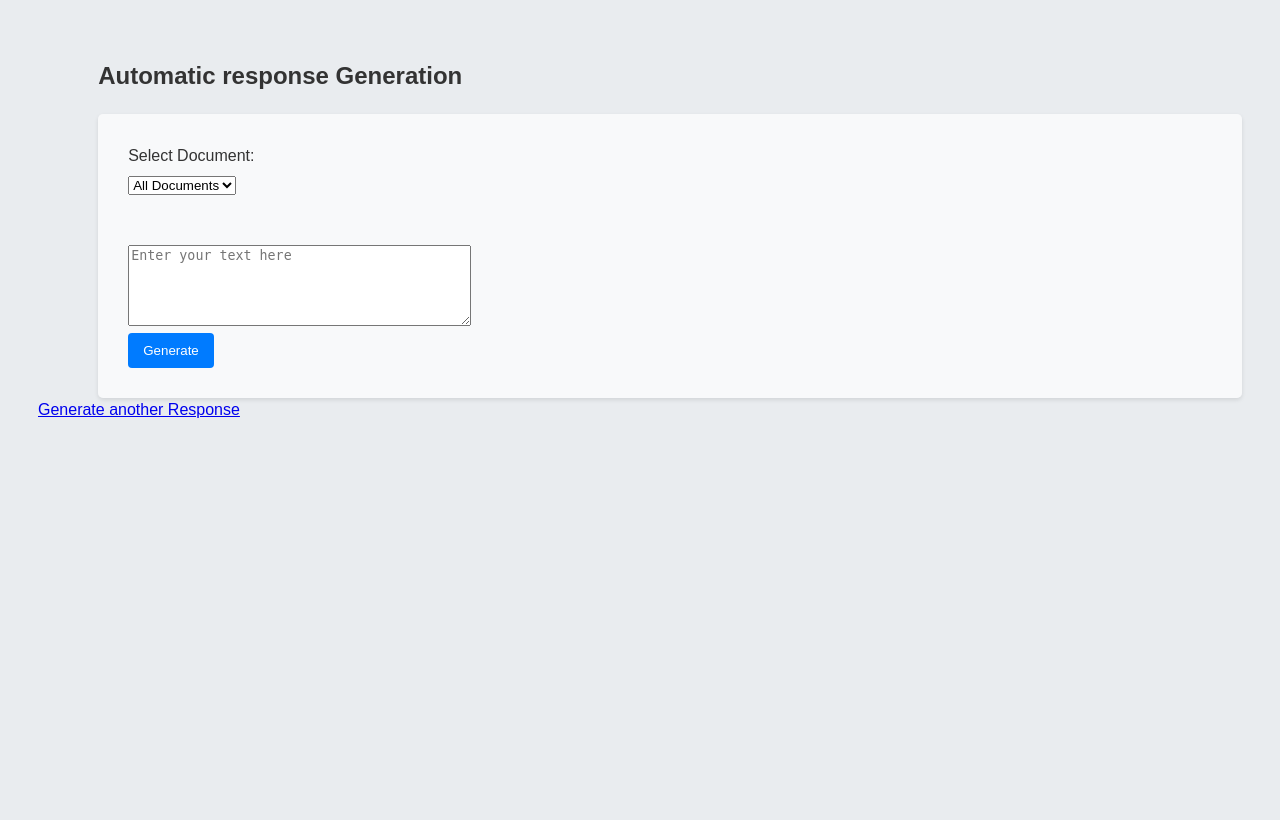
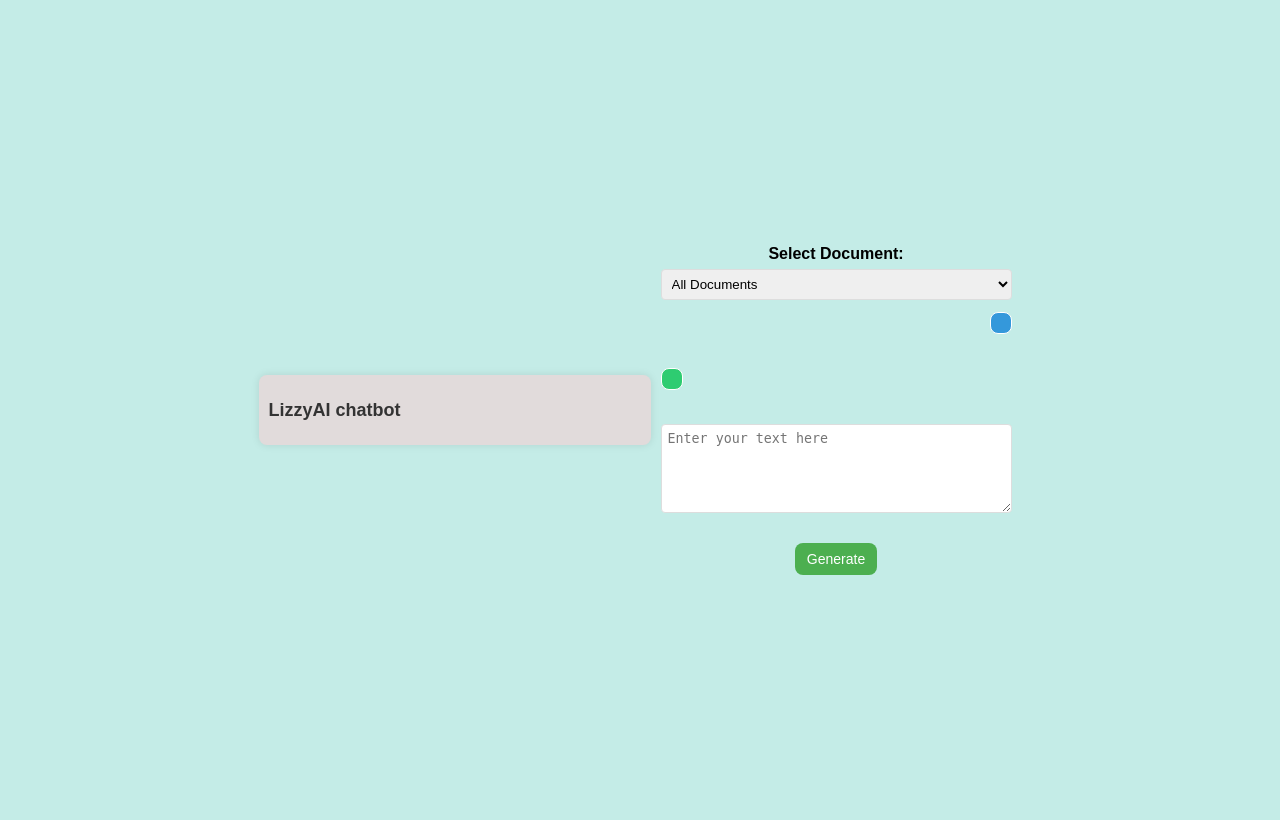
Before and after one commit to merronmuche/RAG_implementation_LizziAI, a Django app: page /contract_app/ in a window 1280 px wide. Before the commit the page ends 418 px from the top, so only its background shows below. Run offline with Django 5.2, Linux system fonts and the light colour scheme; data that the repository does not hold is empty.

Commit message:
improve the UI

```diff
--- a/contract_app/static/contract_app/styles.css
+++ b/contract_app/static/contract_app/styles.css
@@ -1,138 +1,84 @@
-/* Basic Reset */
-* {
-    margin: 5;
-    padding: 5;
+body {
+    font-family: 'Arial', sans-serif;
+    background-color: #c4ece7;
+    margin-top: 10px;
+    margin-right: 20px;
+    margin-bottom: 10px;
+    margin-left: 20px;
+    padding: 10p;
+    display: flex;
+    justify-content: center;
+    align-items: center;
+    height: 100vh;
+}
+
+.container {
+    width: 30%; /* Adjusted container width */
+    background-color: hsl(0, 9%, 87%);
+    padding: 10px;
+    border-radius: 8px;
+    box-shadow: 0 0 8px rgba(0, 0, 0, 0.1);
+}
+
+h2 {
+    color: #333;
+    font-size: 18px;
+}
+
+form {
+    display: flex;
+    flex-direction: column;
+    align-items: center;
+    margin: 10px; /* Adjusted margin */
+}
+
+label {
+    margin-bottom: 6px;
+    font-weight: bold;
+}
+
+select, textarea {
+    width: 100%;
+    padding: 6px;
+    margin-bottom: 12px;
+    border: 1px solid #ddd;
+    border-radius: 4px;
     box-sizing: border-box;
 }
 
-/* Body Styles */
-body {
-    font-family: 'Arial', sans-serif;
-    background-color: #e9ecef;
-    color: #333333;
-    line-height: 1.5;
-    padding: 30px;
+.question, .answer {
+    max-height: 200px;
+    overflow-y: auto;
+    border: 1px solid;
+    padding: 10px;
+    border-radius: 8px;
+    margin-bottom: 16px;
 }
 
-/* Header Styles */
-header {
-    background: #007bff;
-    color: white;
-    padding: 10px 0;
-    text-align: center;
+.question {
+    background-color: #3498db;
+    color: #fff;
+    margin-left: auto;
 }
 
-header h1 {
-    margin: 0;
+.answer {
+    background-color: #2ecc71;
+    color: #fff;
+    margin-right: auto;
 }
 
-/* Navigation Menu Styles */
-nav ul {
-    list-style: none;
-    background-color: #007bff;
-    text-align: center;
-    padding: 10px;
-    margin: 0;
+input[type="submit"] {
+    background-color: #4caf50;
+    color: #fff;
+    padding: 8px 12px;
+    border: none;
+    border-radius: 8px;
+    cursor: pointer;
+    font-size: 14px;
 }
 
-nav ul li {
-    display: inline;
+input[type="submit"]:hover {
+    background-color: #45a049;
 }
 
-nav ul li a {
-    text-decoration: none;
-    color: white;
-    padding: 10px 15px;
-    display: inline-block;
-}
-
-nav ul li a:hover {
-    background-color: #0056b3;
-}
-
-/* Main Content Styles */
-.container {
-    width: 90%;
-    margin: auto;
-    overflow: hidden;
-}
-
-/* Button Styles */
-button {
-    background-color: #28a745;
-    color: white;
-    border: none;
-    padding: 10px 15px;
-    cursor: pointer;
-    border-radius: 4px;
-}
-
-button:hover {
-    background-color: #218838;
-}
-
-/* Form Styles */
-form {
-    background-color: #ffffffad;
-    padding: 30px;
-    border-radius: 5px;
-    margin-left: 5%;
-    box-shadow: 0 2px 4px rgba(0, 0, 0, 0.1);
-}
-
-form label {
-    margin-bottom: 5px;
-    display: block;
-}
-
-form input[type="text"],
-form input[type="email"],
-form input[type="password"] {
-    width: 100%;
-    padding: 8px;
-    margin-bottom: 10px;
-    border: 1px solid #ced4da;
-    border-radius: 4px;
-}
-
-form input[type="submit"] {
-    background-color: #007bff;
-    color: white;
-    border: none;
-    padding: 10px 15px;
-    border-radius: 4px;
-    cursor: pointer;
-}
-
-form input[type="submit"]:hover {
-    background-color: #0056b3;
-}
-
-/* Footer Styles */
-footer {
-    background: #343a40;
-    color: white;
-    text-align: center;
-    padding: 10px 0;
-    margin-top: 20px;
-}
-
-/* Utility Classes */
-.clearfix::after {
-    content: "";
-    display: table;
-    clear: both;
-}
-
-/* Responsive Design */
-@media screen and (max-width: 768px) {
-    .container,
-    nav ul li,
-    nav ul li a {
-        width: 100%;
-    }
-
-    nav ul li {
-        display: block;
-    }
-}
+/* Add your additional styles as needed */
--- a/contract_app/templates/contract_app/generate_response.html
+++ b/contract_app/templates/contract_app/generate_response.html
@@ -9,7 +9,7 @@
 </head>
 <body>
     <div class="container">
-        <h2>Automatic response Generation</h2>
+        <h2>LizzyAI chatbot</h2>
     </div>
 
     <form method="post" action="{% url 'generate_response' %}">
@@ -26,12 +26,12 @@
             </select>
 
             <!-- question -->
-            <div  class="scrollable-paragraph">
+            <div  class="question">
                 {{user_question}}
             </div>
             <!-- generated response display -->
             <br>
-            <div class="scrollable-paragraph">
+            <div class="answer">
                 {{ generated_response }}
             </div>
 
@@ -40,7 +40,5 @@
         <textarea id="input_text" name="input_text" cols="40" rows="5" placeholder="Enter your text here"></textarea><br>
         <input type="submit" value="Generate">
     </form>
-    <a href="{% url 'generate_response' %}">Generate another Response</a>
-
 </body>
 </html>
--- a/contract_app/views.py
+++ b/contract_app/views.py
@@ -31,6 +31,8 @@ def generate_response_with_gpt_turbo(user_question, relevant_text_chunk):
 
 def generate_response(request):
 
+    documents = Document.objects.all()
+
     if request.method == 'POST':
         user_question = request.POST.get('input_text')
         selected_document_name = request.POST.get('document', '')
@@ -57,12 +59,13 @@ def generate_response(request):
             response = generate_response_with_gpt_turbo(user_question, total_text)
             return render(request,
                           'contract_app/generate_response.html',
-                          context={'generated_response': response.content,
-                                   'user_question': user_question})
+                          context={
+                            'generated_response': response.content,
+                            'user_question': user_question,
+                            'documents': documents
+                                   })
         else:
             return HttpResponse("No similar documents found.")
 
     elif request.method == 'GET':
-
-        documents = Document.objects.all()
         return render(request, 'contract_app/generate_response.html', context={'documents': documents})
```
Also changed, not shown: contract_app/templates/contract_app/prompt_result.html (deleted, +0 -121 lines).
